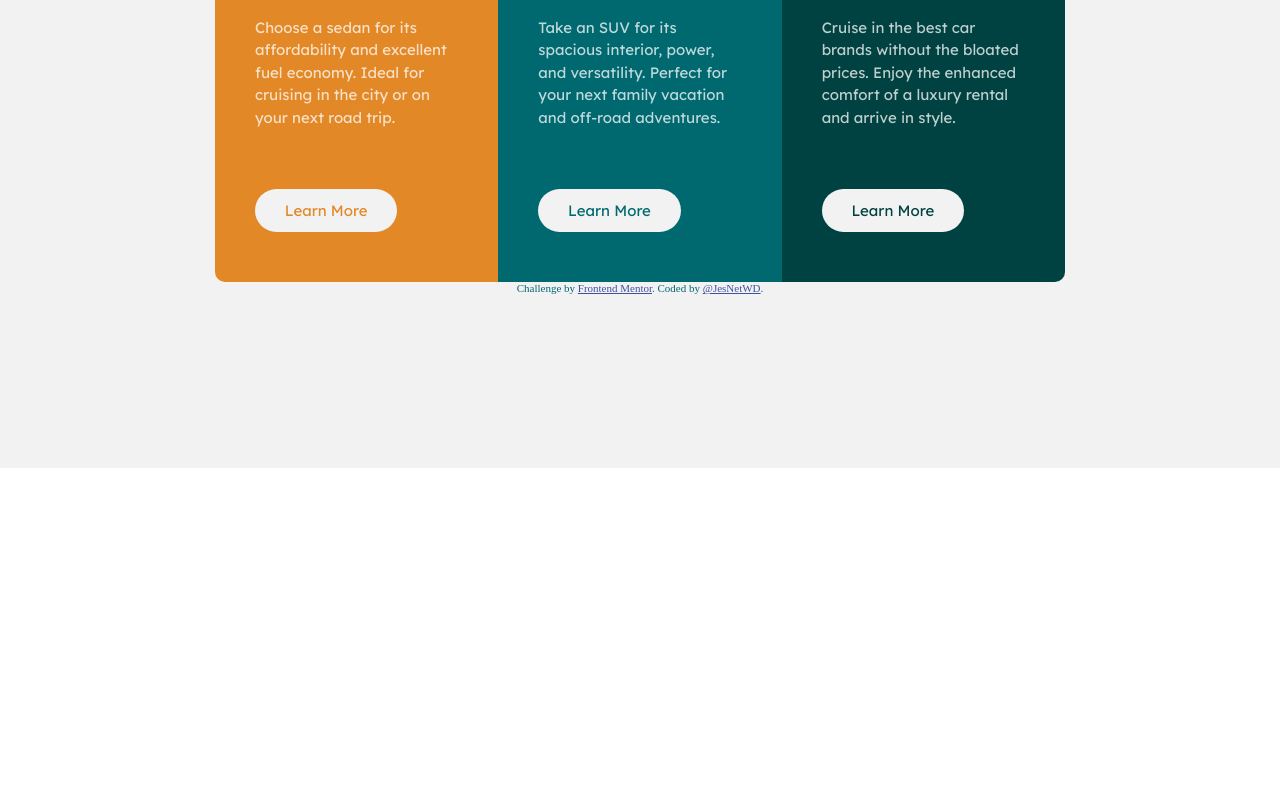
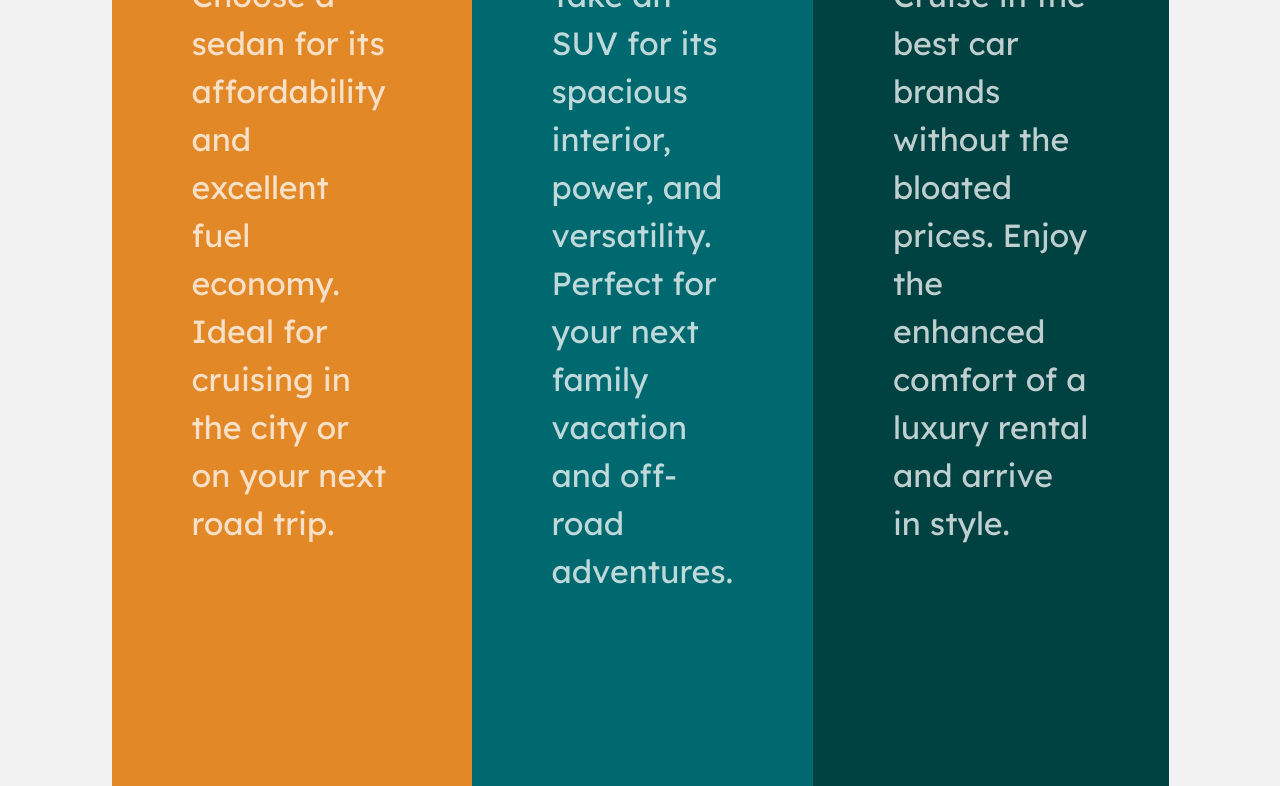
Before and after one commit to JesNetWD/Frontend-Mentor-3-column-preview-card-component, a plain HTML site: page index.html in a window 1280 px wide. Shown: the part 332-1118 px from the top of the page. Before the commit the page ends 800 px from the top, so only its background shows below. Drawn offline with Linux system fonts and the light colour scheme; a web font is replaced by a local one.

Commit message:
Update Changes

```diff
--- a/styles.css
+++ b/styles.css
@@ -14,6 +14,7 @@ html,
 body {
   margin: 0;
   padding: 0;
+  background-color: var(--background-color);
 }
 
 .container {
@@ -22,16 +23,14 @@ body {
   flex-direction: column;
   justify-content: center;
   align-items: center;
-  background-color: var(--background-color);
 }
 
 .card {
-  max-width: 850px;
-  display: grid;
-  grid-template-columns: 1fr 1fr 1fr;
+  display: flex;
 }
 
 .column {
+  position: relative;
   padding: 2.5em;
   font-family: "Lexend Deca", sans-serif;
   font-optical-sizing: auto;
@@ -40,7 +39,6 @@ body {
 }
 
 .sedan {
-  border-radius: 10px 0 0 10px;
   background-color: var(--column1);
 }
 
@@ -50,7 +48,6 @@ body {
 
 .luxury {
   background-color: var(--column3);
-  border-radius: 0 10px 10px 0;
 }
 
 .card h2 {
@@ -58,15 +55,15 @@ body {
   font-optical-sizing: auto;
   font-weight: 700;
   font-style: normal;
-  font-size: 2em;
+  font-size: 1.5em;
   color: var(--background-color);
   text-transform: uppercase;
-  margin: 1em 0;
+  margin: 1em 0 1.5em;
 }
 
 .card p {
   color: var(--color);
-  margin: 1em 0 4em;
+  margin-bottom: 6em;
   font-size: 15px;
   line-height: 150%;
 }
@@ -75,12 +72,16 @@ body {
   background-color: var(--background-color);
   border-radius: 30px;
   display: block;
-  width: 70%;
+  width: 7.5rem;
+  padding: 0.75em 0;
   text-decoration: none;
-  padding: 12px 0;
   text-align: center;
+  font-family: "Lexend Deca", sans-serif;
   font-size: 15px;
-  margin-bottom: 10px;
+  font-weight: 400;
+  position: absolute;
+  bottom: 2.5em;
+  left: 2.5em;
 }
 
 .sedan .learn-btn {
@@ -95,32 +96,28 @@ body {
   color: var(--column3);
 }
 
+.sedan .learn-btn:hover,
+.suv .learn-btn:hover,
+.luxury .learn-btn:hover {
+  color: var(--color);
+  outline: 2px solid var(--background-color);
+}
+
 .sedan .learn-btn:hover {
-  color: var(--color);
   background-color: var(--column1);
-  border: 2px solid var(--background-color);
 }
 
 .suv .learn-btn:hover {
-  color: var(--color);
   background-color: var(--column2);
-  border: 2px solid var(--background-color);
 }
 
 .luxury .learn-btn:hover {
-  color: var(--color);
   background-color: var(--column3);
-  border: 2px solid var(--background-color);
-}
-
-.card.img {
-  width: 60px;
-  height: 40px;
 }
 
 .attribution {
   color: var(--column2);
-  padding-bottom: 10px;
+  margin: 10px;
   font-size: 11px;
   text-align: center;
 }
@@ -129,40 +126,116 @@ body {
   color: hsl(228, 45%, 44%);
 }
 
-@media (max-width: 420px) {
+/* Extra small devices (phones, 600px and down) */
+
+@media only screen and (max-width: 600px) {
   .card {
-    margin: 3em auto;
-    display: block;
-    max-width: 300px;
+    flex-direction: column;
+    width: 90%;
+    max-width: 400px;
+    min-width: 200px;
+    margin: 3em 0;
   }
 
   .sedan {
     border-radius: 10px 10px 0 0;
+    background-color: var(--column1);
+  }
+
+  .suv {
+    background-color: var(--column2);
   }
 
   .luxury {
     border-radius: 0 0 10px 10px;
+    background-color: var(--column3);
+  }
+
+  .card h2 {
+    font-size: 2em;
+    margin: 1em 0;
+  }
+
+  .card p {
+    margin-bottom: 6em;
+  }
+
+  .learn-btn {
+    display: block;
+    width: 140px;
+    padding: 1em 0;
   }
 }
 
-@media (min-width: 421px) and (max-width: 600px) {
+/* Small devices (portrait tablets and large phones, 600px and up) */
+@media only screen and (min-width: 600px) {
   .card {
-    display: block;
-    max-width: 400px;
-    margin: 3em auto;
+    flex-grow: 1;
+    width: 80%;
+    max-width: 600px;
+    justify-content: center;
+    align-items: center;
+  }
+
+  .column {
+    height: 476px;
   }
 
   .sedan {
-    border-radius: 10px 10px 0 0;
+    border-radius: 10px 0 0 10px;
   }
 
   .luxury {
-    border-radius: 0 0 10px 10px;
+    border-radius: 0 10px 10px 0;
   }
 }
 
-@media (min-width: 601px) and (max-width: 882px) {
+/* Large devices (laptops/desktops, 992px and up) */
+
+@media only screen and (min-width: 992px) {
   .card {
-    margin: 1em;
+    max-width: 875px;
+    width: 60%;
+  }
+
+  .sedan {
+    border-radius: 10px 0 0 10px;
+  }
+
+  .luxury {
+    border-radius: 0 10px 10px 0;
   }
 }
+
+/* Extra large devices (large laptops and desktops, 1200px and up) */
+@media only screen and (min-width: 1200px) {
+  .card {
+    width: 60%;
+    max-width: 1200px;
+    font-size: 32px;
+  }
+
+  .column {
+    height: 1200px;
+  }
+
+  .card p {
+    font-size: 32px;
+  }
+}
+
+/*
+
+
+.learn-btn {
+
+  display: block;
+  text-decoration: none;
+  padding: 14px 30px;
+  text-align: center;
+  font-size: 15px;
+  position: absolute;
+  bottom: 3em;
+  left: 3em;
+}
+ */
```
